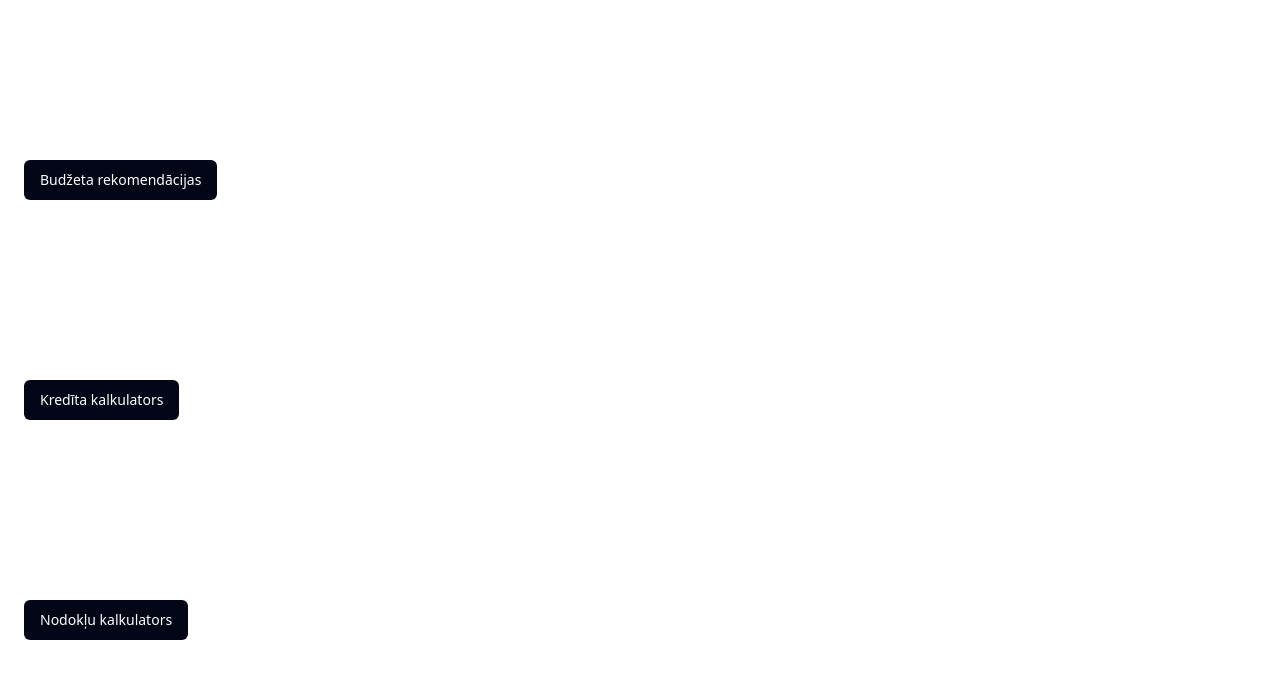
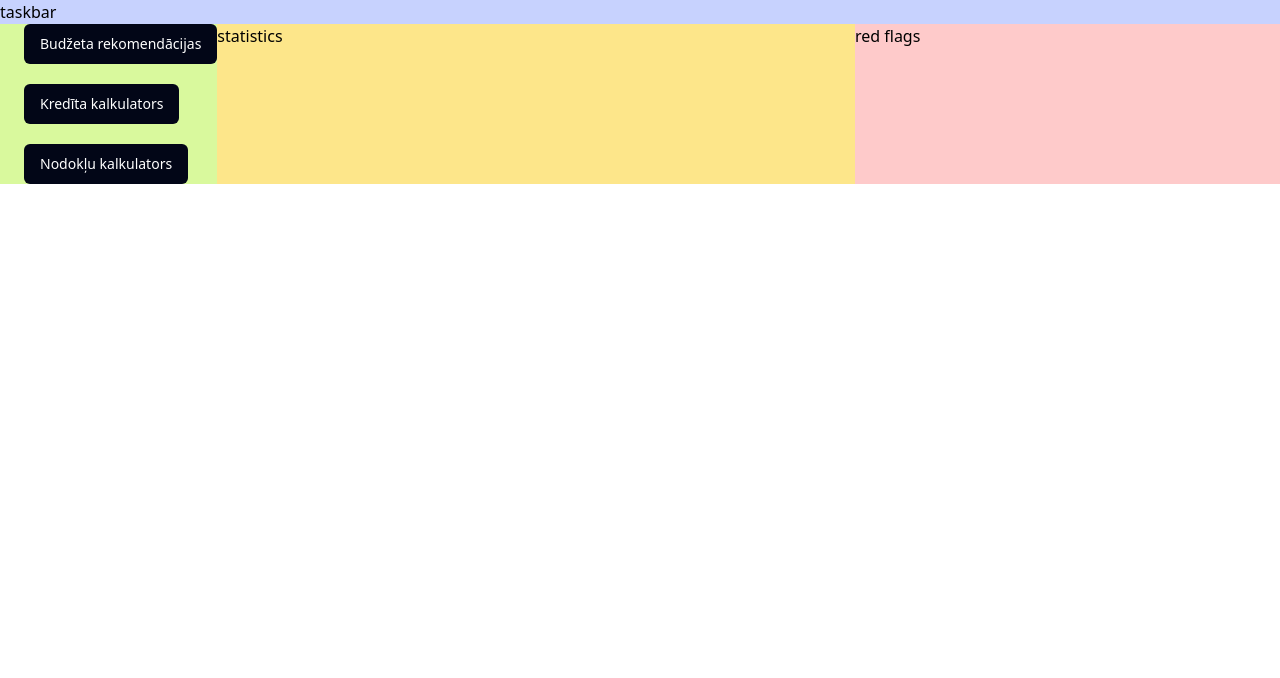
Before and after one commit to armj1/budget-management-tool, a Next.js app: page /dashboard in a window 1280 px wide. Shown: the top 678 px of the page. Built offline with nearby package versions, Linux system fonts and the light colour scheme.

Commit message:
user dashboard base

```diff
--- a/pages/dashboard.tsx
+++ b/pages/dashboard.tsx
@@ -4,24 +4,33 @@ import Link from "next/link";
 
 export default function Home() {
   return (
-    <div className="flex flex-col">
+    <>
       <Head>
         <title>Dashboard</title>
         <link rel="icon" href="/tab_icon.ico" />
       </Head>
-      <div className="flex flex-col pl-6 justify-evenly h-screen">
+      <div className="bg-indigo-200">taskbar</div>
+      <div className="flex flex-row">
+        <div className="flex flex-col pl-6 justify-evenly basis-1/6 bg-lime-200">
           <Link href="/budget-recommendations">
             <Button className="bg-slate-950 text-white mb-5">
               Budžeta rekomendācijas
             </Button>
           </Link>
           <Link href="/loan-calculator">
-          <Button className="bg-slate-950 text-white mb-5">Kredīta kalkulators</Button>
+            <Button className="bg-slate-950 text-white mb-5">
+              Kredīta kalkulators
+            </Button>
           </Link>
           <Link href="/tax-calculator">
-          <Button className="bg-slate-950 text-white">Nodokļu kalkulators</Button>
+            <Button className="bg-slate-950 text-white">
+              Nodokļu kalkulators
+            </Button>
           </Link>
         </div>
+        <div className="bg-amber-200 basis-3/6 ">statistics</div>
+        <div className="bg-red-200 basis-2/6 ">red flags</div>
       </div>
+    </>
   );
 }
```
Lines whose indentation alone changed are shown as unchanged.
